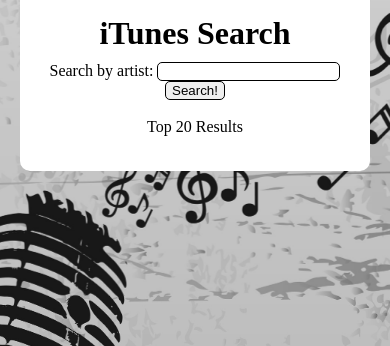
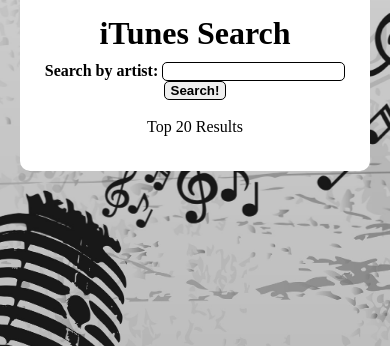
Before and after one commit to irene-rojas/itunes-react, a React (Create React App) app: page / in a window 390 px wide. Shown: the top 346 px of the page. Built offline with nearby package versions, Linux system fonts and the light colour scheme.

Commit message:
mobile done

```diff
--- a/src/App.css
+++ b/src/App.css
@@ -35,7 +35,6 @@
     border-radius: 5px;
 }
 
-
 .title {
     background: white;
     grid-column: 2/3;
@@ -45,8 +44,6 @@
     align-self: center;
     justify-self: center;
 }
-
-
 
 .zoom {
     transition: transform .2s;
@@ -63,7 +60,7 @@
     display: grid;
     grid-template-columns: 20px 1fr 20px;
     grid-template-rows: repeat(3, auto) 5px;
-    grid-row-gap: 40px;
+    grid-row-gap: 20px;
     font-family: "Avenir Next";
     text-align: center;
 }
@@ -88,7 +85,15 @@
     justify-items: center;
 }
 
-
+.card {
+    box-shadow: 0 10px 20px rgba(0,0,0,0.2), 0 10px 20px rgba(0,0,0,0.2);
+    width: 300px;
+    margin: 15px;
+    padding: 5px;
+    background: white;
+    border: 0.25px solid rgb(205, 205, 205);
+    border-radius: 5px;
+}
 
 
 
--- a/src/App.js
+++ b/src/App.js
@@ -43,9 +43,9 @@
                 <h1>iTunes Search</h1>
 
                 <form onSubmit={this.onSubmit} className="searchBar">
-                    Search by artist: <input value={this.state.term} onChange={this.onChange} />
+                    <strong>Search by artist: <input value={this.state.term} onChange={this.onChange} /></strong>
                     <br></br>
-                    <button>Search!</button>
+                    <button><strong>Search!</strong></button>
                 </form>
                 <br></br>
                 Top 20 Results
```
